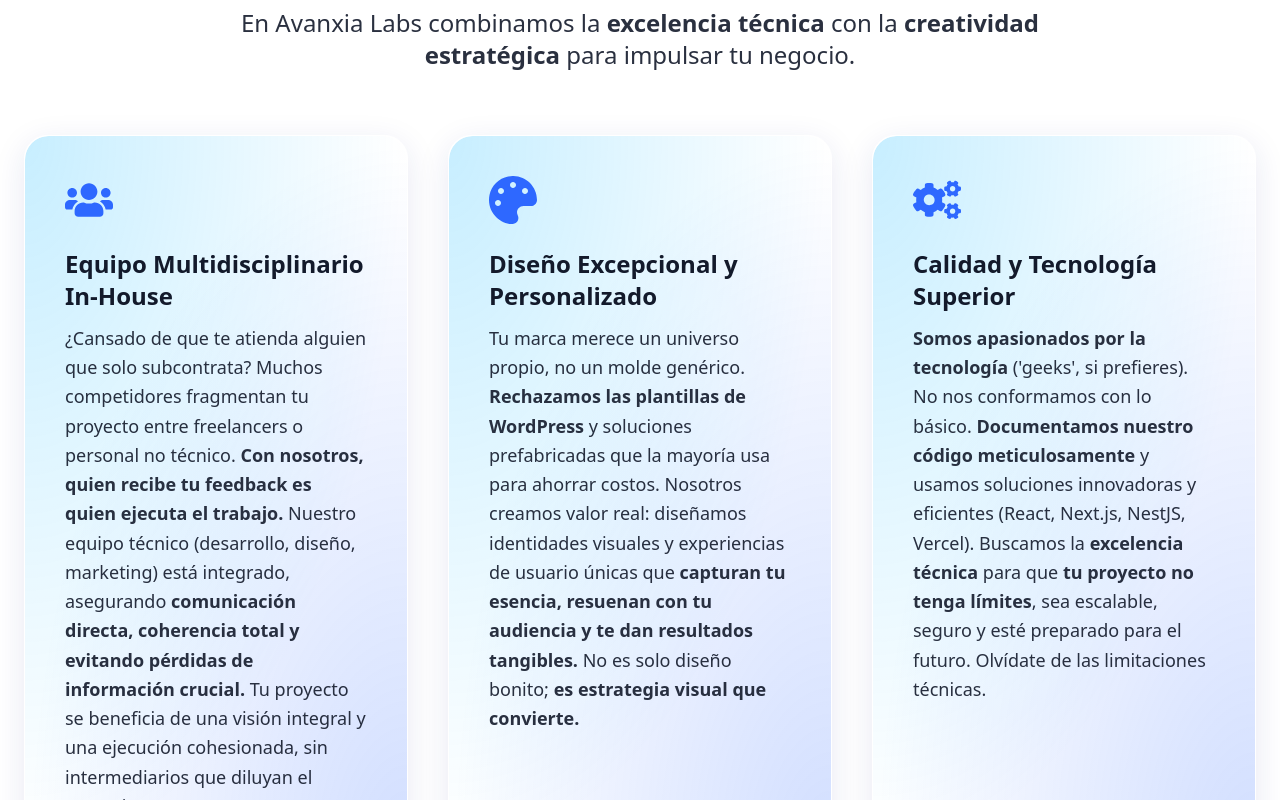
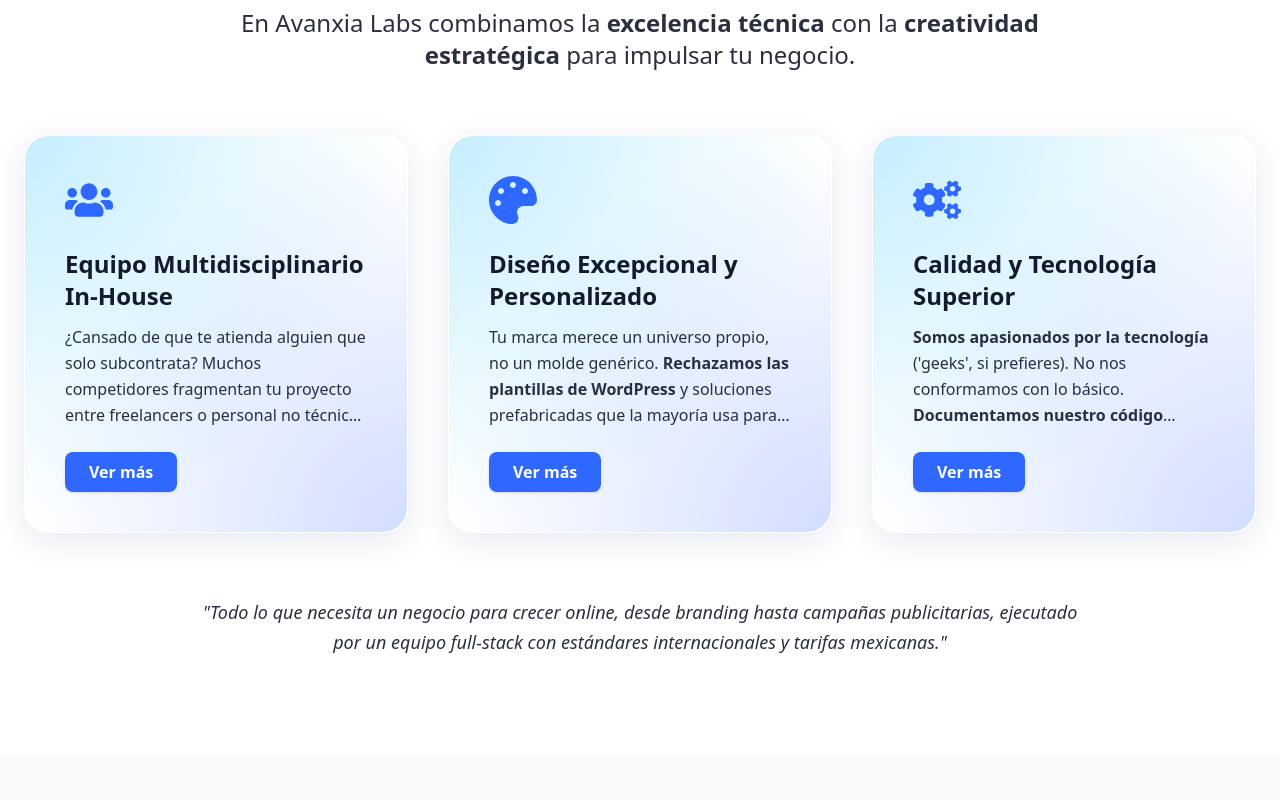
Before and after one commit to Avanxia-Labs/avanxia, a React (Vite) app: page / in a window 1280 px wide. Shown: the part 920-1720 px from the top of the page. Built offline with nearby package versions, Linux system fonts and the light colour scheme.

Commit message:
add button component and CSS for text truncation and animations

```diff
--- a/src/components/Hero.tsx
+++ b/src/components/Hero.tsx
@@ -2,6 +2,7 @@
 import Particles, { initParticlesEngine } from "@tsparticles/react";
 import { loadSlim } from "@tsparticles/slim";
 import type { Container, Engine } from "@tsparticles/engine";
+import { Button } from "./ui/button";
 
 // Hook simple para detectar mobile
 function useIsMobile() {
--- a/src/components/ValueProposition.tsx
+++ b/src/components/ValueProposition.tsx
@@ -6,6 +6,7 @@
 import { IconType } from "react-icons";
 import { useSectionUnderlineOnView } from "../hooks/use-section-underline";
 import { useGlassCardActiveOnView } from "../hooks/use-section-underline";
+import { useState, useEffect, useRef, useLayoutEffect } from "react";
 
 /* --------- ICON WRAPPER -------------------------------------------------*/
 const IconWrapper = ({ icon: Icon, className }: { icon: IconType; className?: string }) => {
@@ -48,17 +49,113 @@
 /* --------- CARD ---------------------------------------------------------*/
 const Card = ({ p }: { p: Point }) => {
   const glassRef = useGlassCardActiveOnView<HTMLDivElement>();
+  const [isExpanded, setIsExpanded] = useState(false);
+  const [isTruncated, setIsTruncated] = useState(false);
+  const [isMobile, setIsMobile] = useState(false);
+  const textRef = useRef<HTMLDivElement>(null);
+  const [maxHeight, setMaxHeight] = useState<string>('calc(4 * 1.7em)');
+  const [clampActive, setClampActive] = useState(true); // Nuevo estado para controlar el clamp
+  const lineClamp = 4;
+  const TRANSITION_MS = 500;
+
+  useEffect(() => {
+    const checkMobile = () => setIsMobile(window.innerWidth < 1281);
+    checkMobile();
+    window.addEventListener("resize", checkMobile);
+    return () => window.removeEventListener("resize", checkMobile);
+  }, []);
+
+  useLayoutEffect(() => {
+    const checkTruncation = () => {
+      const element = textRef.current;
+      if (element && isMobile) {
+        const needsClamp = !isExpanded && clampActive;
+        if (needsClamp) {
+          element.classList.add(`line-clamp-${lineClamp}`);
+          element.classList.remove('text-expanded');
+        } else {
+          element.classList.remove(`line-clamp-${lineClamp}`);
+        }
+        requestAnimationFrame(() => {
+          setIsTruncated(element.scrollHeight > element.clientHeight + 2);
+        });
+      } else if (!isMobile) {
+        setIsTruncated(false);
+      }
+    };
+    checkTruncation();
+    window.addEventListener("resize", checkTruncation);
+    return () => window.removeEventListener("resize", checkTruncation);
+  }, [isMobile, isExpanded, clampActive, p.paragraph, lineClamp]);
+
+  useLayoutEffect(() => {
+    const element = textRef.current;
+    if (!isMobile || !element) return;
+    if (isExpanded) {
+      setClampActive(false); // Quita el clamp antes de expandir
+      setMaxHeight(element.scrollHeight + 'px');
+    } else {
+      setClampActive(false); // Quita el clamp para animar el colapso
+      setMaxHeight(element.scrollHeight + 'px');
+      void element.offsetHeight;
+      setTimeout(() => {
+        setMaxHeight('calc(4 * 1.7em)');
+        // Después de la transición, vuelve a poner el clamp
+        setTimeout(() => setClampActive(true), TRANSITION_MS);
+      }, 30);
+    }
+  }, [isExpanded, isMobile, p.paragraph]);
+
+  const handleToggleExpand = () => setIsExpanded(!isExpanded);
+
   return (
     <div
       ref={glassRef}
-      className="glass-panel relative w-full p-8 md:p-10 overflow-hidden flex flex-col"
+      className="glass-panel relative w-full p-8 md:p-10 flex flex-col overflow-hidden"
     >
       <IconWrapper icon={p.icon} className="text-4xl md:text-5xl mb-5 md:mb-6 text-primary relative z-10" />
       <h3 className="mb-3 text-xl md:text-2xl relative z-10">{p.title}</h3>
-      <p
-        className="opacity-90 leading-relaxed relative z-10 flex-grow"
-        dangerouslySetInnerHTML={{ __html: p.paragraph }}
-      />
+      <div
+        ref={textRef}
+        className={`opacity-90 leading-relaxed relative z-10 flex-grow card-content-wrapper${isMobile && isExpanded ? ' text-expanded' : ''}`}
+        style={{
+          transition: 'max-height 0.5s cubic-bezier(0.3,0,0.2,1), opacity 0.3s linear',
+          maxHeight: isMobile ? maxHeight : 'none',
+          overflow: isMobile ? 'hidden' : 'visible',
+        }}
+      >
+        <span dangerouslySetInnerHTML={{ __html: p.paragraph }} />
+      </div>
+      {isMobile && isTruncated && !isExpanded && (
+        <div className="button-wrapper mt-6 z-10 flex-shrink-0">
+          <button
+            className="px-6 py-2 rounded-lg bg-primary text-white font-semibold shadow hover:bg-primary/90 transition-colors w-max self-start z-10"
+            type="button"
+            onClick={handleToggleExpand}
+          >
+            Ver más
+          </button>
+        </div>
+      )}
+      {isMobile && isExpanded && (
+        <div className="button-wrapper-expanded mt-6 z-10 flex-shrink-0">
+          <button
+            className="px-6 py-2 rounded-lg bg-primary text-white font-semibold shadow hover:bg-primary/90 transition-colors w-max self-start z-10"
+            type="button"
+            onClick={handleToggleExpand}
+          >
+            Ver menos
+          </button>
+        </div>
+      )}
+      {!isMobile && (
+        <button
+          className="mt-6 px-6 py-2 rounded-lg bg-primary text-white font-semibold shadow hover:bg-primary/90 transition-colors w-max self-start z-10"
+          type="button"
+        >
+          Ver más
+        </button>
+      )}
     </div>
   );
 };
@@ -81,8 +178,8 @@
           <strong>creatividad estratégica</strong> para impulsar tu negocio.
         </p>
 
-        {/* Grid Layout instead of Carousel */}
-        <div className="grid grid-cols-1 md:grid-cols-3 gap-8 md:gap-10">
+        {/* Grid Layout */}
+        <div className="grid grid-cols-1 md:grid-cols-3 gap-8 md:gap-10 grid-align-start">
           {points.map((p, i) => (
             <Card key={i} p={p} />
           ))}
@@ -90,9 +187,9 @@
 
         {/* Cita */}
         <p className="text-center text-foreground opacity-90 mt-16 italic max-w-4xl mx-auto">
-          “Todo lo que necesita un negocio para crecer online, desde branding
+          "Todo lo que necesita un negocio para crecer online, desde branding
           hasta campañas publicitarias, ejecutado por un equipo full-stack con
-          estándares internacionales y tarifas mexicanas.”
+          estándares internacionales y tarifas mexicanas."
         </p>
       </div>
     </section>
--- a/src/components/ui/button.tsx
+++ b/src/components/ui/button.tsx
@@ -2,7 +2,7 @@
 import { Slot } from "@radix-ui/react-slot"
 import { cva, type VariantProps } from "class-variance-authority"
 
-import { cn } from "@/lib/utils"
+import { cn } from "../../lib/utils"
 
 const buttonVariants = cva(
   "inline-flex items-center justify-center gap-2 whitespace-nowrap rounded-md text-sm font-medium transition-colors focus-visible:outline-none focus-visible:ring-1 focus-visible:ring-zinc-950 disabled:pointer-events-none disabled:opacity-50 [&_svg]:pointer-events-none [&_svg]:size-4 [&_svg]:shrink-0 dark:focus-visible:ring-zinc-300",
--- a/src/index.css
+++ b/src/index.css
@@ -180,8 +180,9 @@
   border: 1px solid var(--glass-border);
   box-shadow: var(--glass-shadow);
   border-radius: var(--glass-radius);
-  /* Transición para elevación/sombra */
-  transition: box-shadow 0.5s cubic-bezier(.4,0,.2,1),
+  /* Transición suave para cambios de altura */
+  transition: height 0.5s cubic-bezier(0.3, 0, 0.2, 1),
+              box-shadow 0.5s cubic-bezier(.4,0,.2,1),
               transform 0.5s cubic-bezier(.4,0,.2,1);
 }
 
@@ -241,3 +242,58 @@
     transform: scale(1.01);
   }
 }
+
+/* Clase para truncar texto a 4 líneas */
+.line-clamp-4 {
+  display: -webkit-box;
+  -webkit-line-clamp: 4; /* Número de líneas a mostrar */
+  -webkit-box-orient: vertical;
+  overflow: hidden;
+  text-overflow: ellipsis;
+  /* Altura máxima inicial (calcula 4 líneas * tu line-height real) */
+  max-height: calc(4 * 1.7em); /* Usa 'em' para basarse en font-size y line-height */
+  /* Transición aplicada aquí para que funcione en ambas direcciones */
+  transition: max-height 0.5s cubic-bezier(0.4, 0, 0.2, 1);
+}
+
+.text-expanded {
+  /* Solo cambiamos el max-height, la transición ya está en el estado base */
+  max-height: 1000px; /* Un valor grande para permitir expansión completa */
+  -webkit-line-clamp: initial;
+  overflow: visible; /* Puede ser necesario para que el contenido no se corte al expandir */
+}
+
+/* Grid: Alinear items al inicio para evitar que se estiren */
+.grid-align-start {
+  align-items: start;
+}
+
+/* Clases para animación de expansión/colapso */
+.card-content-wrapper {
+  transition: all 0.5s cubic-bezier(0.3, 0, 0.2, 1);
+  overflow: hidden;
+  will-change: transform, opacity;
+}
+
+.card-content-expanded-height {
+  height: auto; /* El contenedor externo se ajusta a su contenido */
+  transition: height 0.5s cubic-bezier(0.3, 0, 0.2, 1);
+}
+
+/* Animación de fade-in para elementos dentro de la tarjeta */
+.card-content-fade {
+  transition: opacity 0.3s cubic-bezier(0.4, 0, 0.2, 1),
+              transform 0.3s cubic-bezier(0.4, 0, 0.2, 1);
+}
+
+.card-content-fade.fade-in {
+  opacity: 1 !important;
+  transform: translateY(0);
+}
+
+.card-content-fade.fade-out {
+  opacity: 0 !important;
+  transform: translateY(10px);
+}
+
+/* Puedes añadir más clases como .line-clamp-3, .line-clamp-5, etc. si las necesitas */
```
